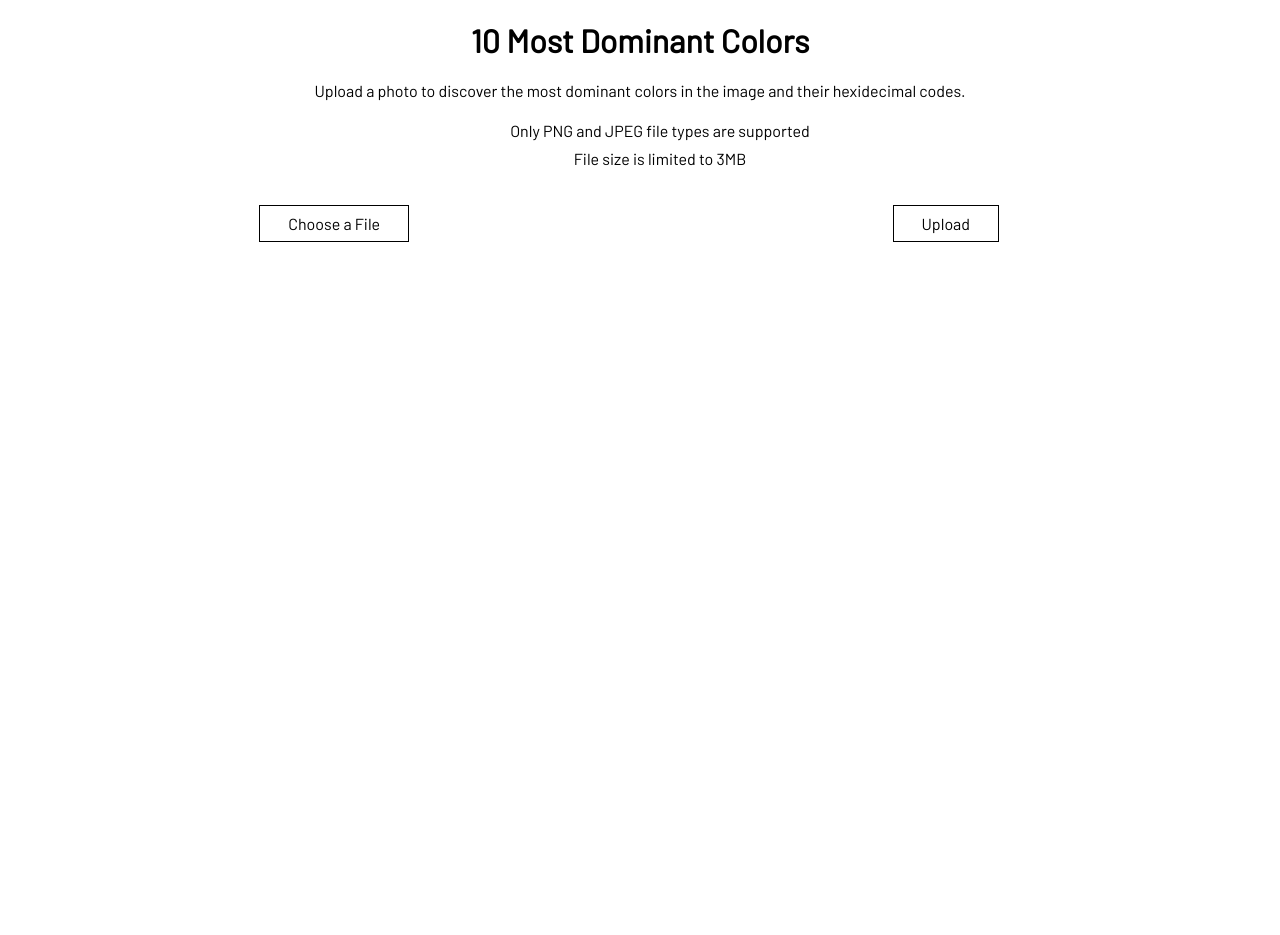
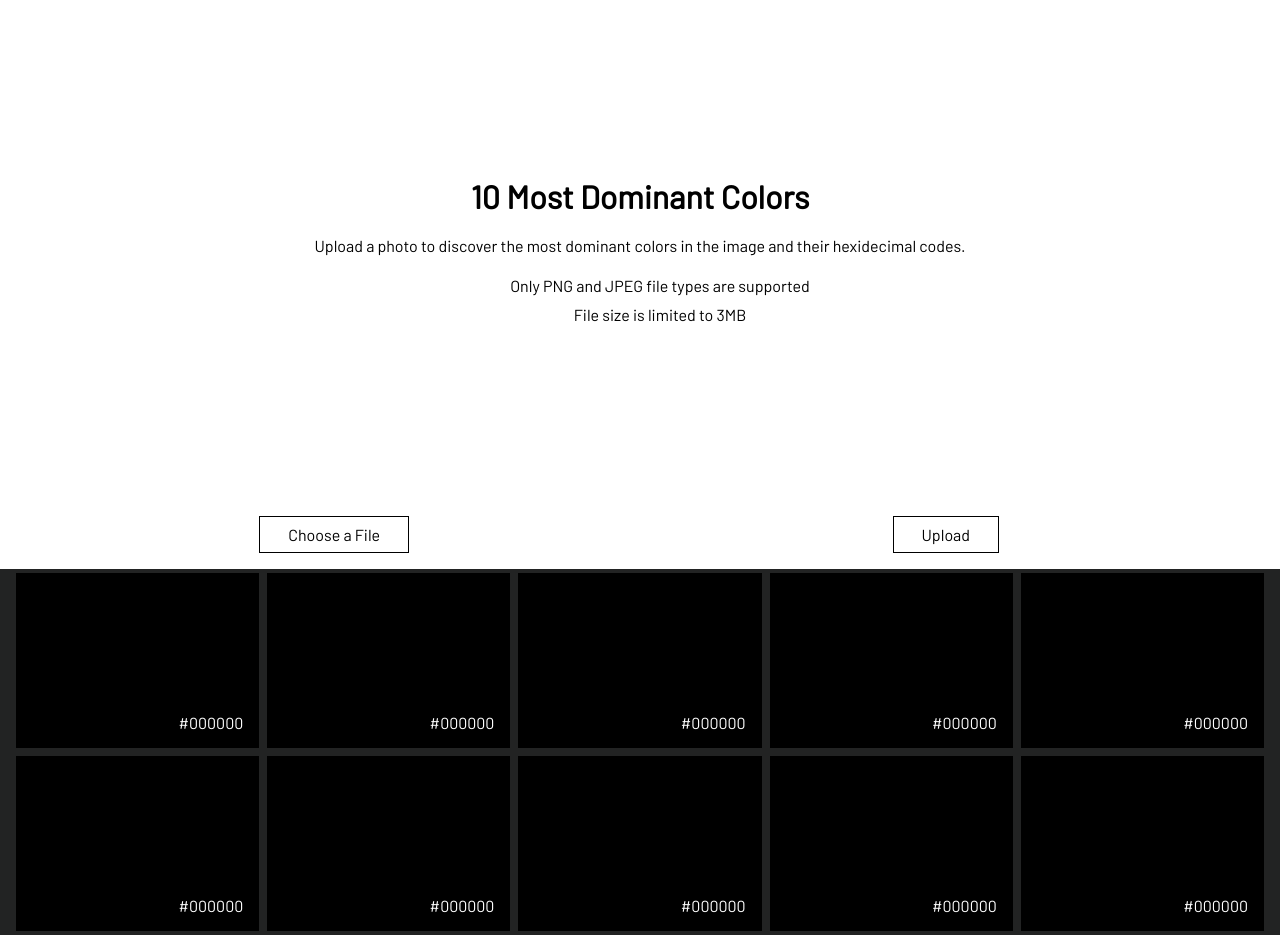
Before and after one commit to skaaldig/colorpal, a React (Create React App) app in the folder frontend/: page / in a window 1280 px wide. Before the commit the page ends 800 px from the top, so only its background shows below. Built offline with nearby package versions, Linux system fonts and the light colour scheme.

Commit message:
change font color depending on background light/dark, fixed gitignore issue

```diff
--- a/frontend/src/Component/Colors/ColorPalette.js
+++ b/frontend/src/Component/Colors/ColorPalette.js
@@ -1,12 +1,23 @@
 import React from 'react';
+import lightOrDark from'./Helper';
 
 function ColorPalette(props) {
     const name = "color_box";
     const colors = props.colors
-    const colorBoxes = colors.map((color) =>
+    const colorBoxes = colors.map((color) => {
+      let fontColor
+      let brightness = lightOrDark(color)
+      if (brightness === 'light') {
+        fontColor = '#000000';
+      } else {
+        fontColor = '#ffffff';
+      }
+      return (
       <div className={name} style={{backgroundColor: color}}>
-        <div className="color_box__labels">{color}</div>
+        <div className="color_box__labels" style={{color: fontColor}}>{color}</div>
       </div>
+      )
+      }
     )
     return (
       <div className="color_box__container">
--- /dev/null
+++ b/frontend/src/Component/Colors/Helper.js
@@ -0,0 +1,46 @@
+
+function lightOrDark(color) {
+
+    // Variables for red, green, blue values
+    var r, g, b, hsp;
+
+    // Check the format of the color, HEX or RGB?
+    if (color.match(/^rgb/)) {
+
+        // If HEX --> store the red, green, blue values in separate variables
+        color = color.match(/^rgba?\((\d+),\s*(\d+),\s*(\d+)(?:,\s*(\d+(?:\.\d+)?))?\)$/);
+
+        r = color[1];
+        g = color[2];
+        b = color[3];
+    }
+    else {
+
+        // If RGB --> Convert it to HEX: http://gist.github.com/983661
+        color = +("0x" + color.slice(1).replace(
+        color.length < 5 && /./g, '$&$&'));
+
+        r = color >> 16;
+        g = color >> 8 & 255;
+        b = color & 255;
+    }
+
+    // HSP (Highly Sensitive Poo) equation from http://alienryderflex.com/hsp.html
+    hsp = Math.sqrt(
+    0.299 * (r * r) +
+    0.587 * (g * g) +
+    0.114 * (b * b)
+    );
+
+    // Using the HSP value, determine whether the color is light or dark
+    if (hsp>127.5) {
+
+        return 'light';
+    }
+    else {
+
+        return 'dark';
+    }
+}
+
+export default lightOrDark;
--- a/frontend/src/Component/Colors/Instructions.js
+++ b/frontend/src/Component/Colors/Instructions.js
@@ -2,19 +2,21 @@ import React from 'react';
 
 function Instructions(props) {
     return (
-    <div class="instructions">
+    <div className="instructions">
+        <div className="instructions__wrapper">
             <h1>
                 10 Most Dominant Colors
             </h1>
             <p>
-            Upload a photo to discover the most dominant colors in the image and their       hexidecimal codes.
+                Upload a photo to discover the most dominant colors in the image and their hexidecimal codes.
             </p>
             <p>
-            <ul class="instructions__ul">
-            <li class="instructions__li">Only PNG and JPEG file types are supported</li>
-            <li class="instructions__li">File size is limited to 3MB</li>
+                <ul className="instructions__ul">
+                    <li className="instructions__li">Only PNG and JPEG file types are supported</li>
+                    <li className="instructions__li">File size is limited to 3MB</li>
                 </ul>
             </p>
+        </div>
     </div>
     )
 }
--- a/frontend/src/Component/Colors/index.js
+++ b/frontend/src/Component/Colors/index.js
@@ -18,7 +18,7 @@ export default class Colors extends Component {
     this.state = {
       selectedFile: null,
       uploadedImage: null,
-      colors: null,
+      colors: Array(10).fill(1).map(x => "#000000"),
     }
 
     this.fileSelectedHandler = this.fileSelectedHandler.bind(this);
--- a/frontend/src/index.css
+++ b/frontend/src/index.css
@@ -12,6 +12,10 @@ code {
 
 .instructions {
   text-align: center;
+  height: 500px;
+  display: flex;
+  flex-flow: column nowrap;
+  justify-content: center;
 }
 
 .instructions__ul {
@@ -24,7 +28,7 @@ code {
 
 .user_image__container {
   max-width: 100%;
-  max-height: 500px;
+  height: 500px;
   display: flex;
   justify-content: center;
 }
```
Also changed, not shown: 2 other files (tests, documents, lock files or other folders). Lines whose indentation alone changed are shown as unchanged.
